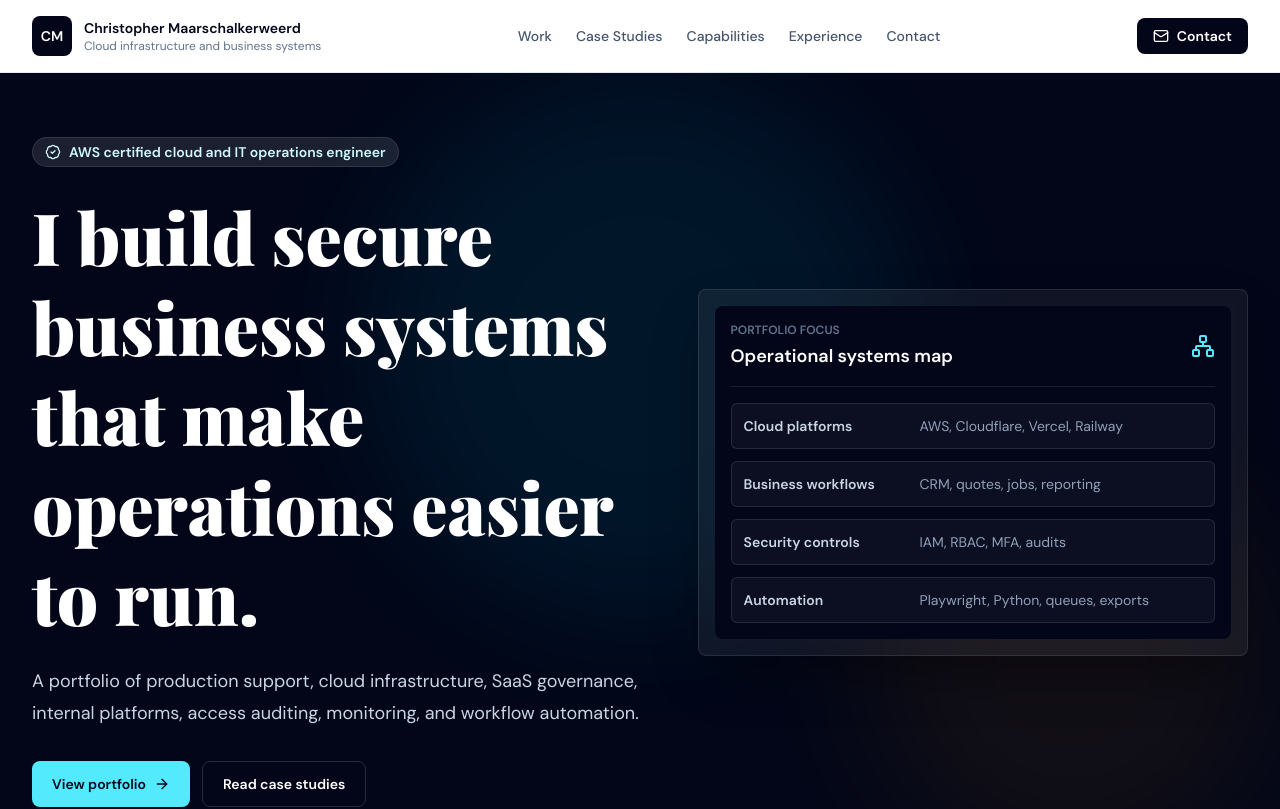
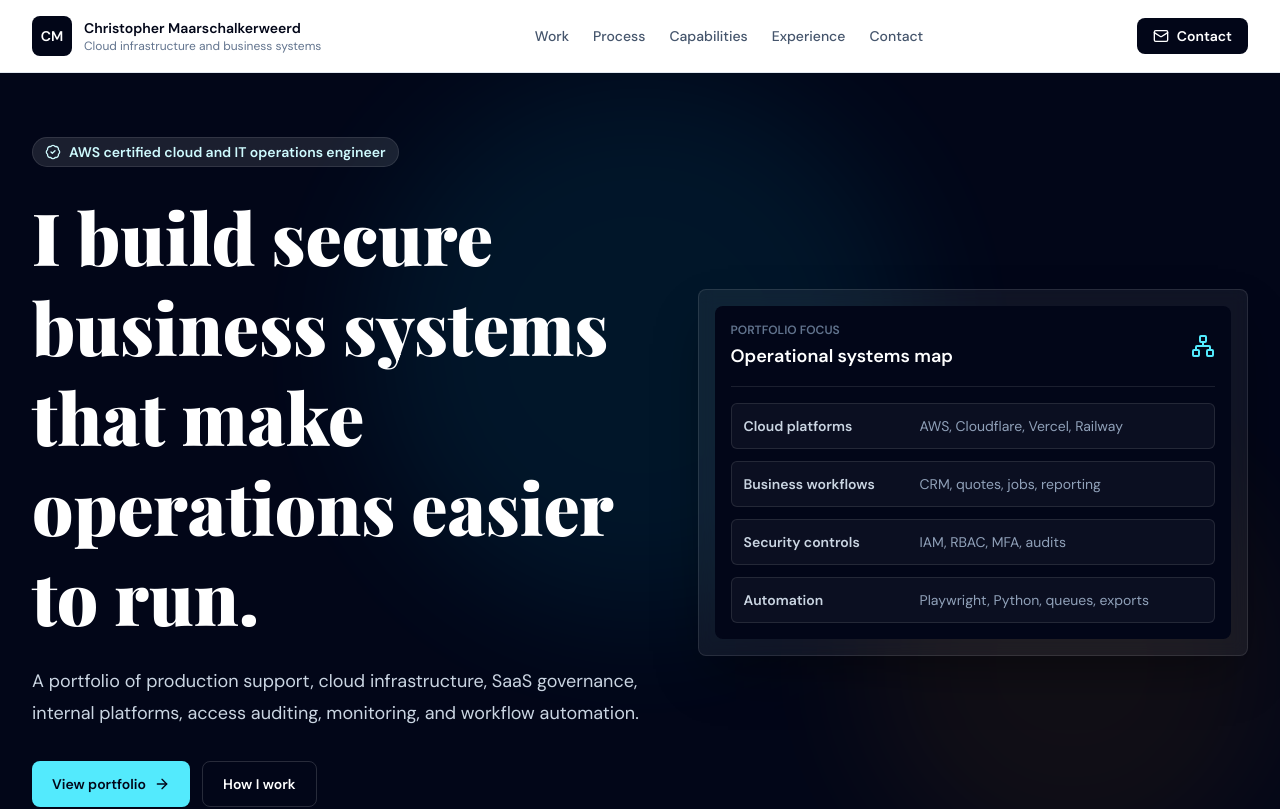
Before and after one commit to NeoSlinkee/portfolio, a React (Vite) app: page / in a window 1280 px wide. Shown: the top 809 px of the page. Built offline with nearby package versions, Linux system fonts and the light colour scheme.

Commit message:
Replace placeholder section with engagement process

```diff
--- a/src/pages/Home.tsx
+++ b/src/pages/Home.tsx
@@ -16,7 +16,7 @@ import {
 
 const navItems = [
   { label: "Work", href: "#work" },
-  { label: "Case Studies", href: "#case-studies" },
+  { label: "Process", href: "#process" },
   { label: "Capabilities", href: "#capabilities" },
   { label: "Experience", href: "#experience" },
   { label: "Contact", href: "#contact" },
@@ -160,14 +160,31 @@ const experience = [
   },
 ];
 
-const caseStudySteps = [
-  "Problem framing",
-  "Workflow mapping",
-  "System design",
-  "Implementation",
-  "Access and security",
-  "Documentation",
-  "Deployment QA",
+const engagementSteps = [
+  {
+    title: "Scoping call",
+    text: "Forty-five minutes to understand how the work actually runs today, where it breaks, and what a good outcome looks like. I ask for your rules rather than assuming them.",
+  },
+  {
+    title: "Blueprint and sign-off",
+    text: "I map the full flow visually and send it over. Nothing gets built until you confirm it matches how the business really works.",
+  },
+  {
+    title: "Fixed scope and quote",
+    text: "Costs are quoted against the agreed blueprint, so you approve a defined piece of work instead of an open-ended hourly commitment.",
+  },
+  {
+    title: "Build",
+    text: "Implementation happens inside your own accounts and tooling. You own the system, the data, and the access from day one.",
+  },
+  {
+    title: "Access and security",
+    text: "Least-privilege roles, MFA, and documented access boundaries. Credentials stay with you, and nothing is shared through channels it should not be.",
+  },
+  {
+    title: "Handover and support",
+    text: "SOPs and runbooks so your team can operate it without me. Ongoing support is optional, with bundled hours rather than a surprise invoice.",
+  },
 ];
 
 function VisualPanel({ title, accent }: { title: string; accent: string }) {
@@ -312,8 +329,8 @@ export default function Home() {
                 View portfolio
                 <ArrowRight className="h-4 w-4" />
               </a>
-              <a href="#case-studies" className="inline-flex items-center gap-2 rounded-lg border border-white/15 px-5 py-3 text-sm font-bold text-white transition hover:bg-white/10">
-                Read case studies
+              <a href="#process" className="inline-flex items-center gap-2 rounded-lg border border-white/15 px-5 py-3 text-sm font-bold text-white transition hover:bg-white/10">
+                How I work
               </a>
             </div>
           </div>
@@ -360,28 +377,31 @@ export default function Home() {
         </div>
       </section>
 
-      <section id="case-studies" className="bg-white py-20">
+      <section id="process" className="bg-white py-20">
         <div className="mx-auto max-w-7xl px-4 sm:px-6 lg:px-8">
           <div className="grid gap-10 lg:grid-cols-[0.8fr_1fr]">
             <div>
-              <p className="text-sm font-bold uppercase text-cyan-700">How the work is presented</p>
-              <h2 className="mt-3 text-4xl font-black text-slate-950">Clear project stories without unnecessary client noise.</h2>
+              <p className="text-sm font-bold uppercase text-cyan-700">Working together</p>
+              <h2 className="mt-3 text-4xl font-black text-slate-950">You approve a plan before I build anything.</h2>
               <p className="mt-4 text-lg leading-8 text-slate-600">
-                Each case study explains the operational problem, design choices, stack, and business value in a way that is easy to read and appropriate for a public portfolio.
+                Most technical projects fail at the start rather than the end, usually because nobody agreed what was being built. I map the work first, quote against that map, and hand over something your team can run without me.
               </p>
+              <a
+                href="#contact"
+                className="mt-6 inline-flex items-center gap-2 rounded-lg bg-slate-950 px-5 py-3 text-sm font-bold text-white transition hover:bg-slate-800"
+              >
+                Start with a scoping call
+                <ArrowRight className="h-4 w-4" />
+              </a>
             </div>
             <div className="grid gap-3 sm:grid-cols-2">
-              {caseStudySteps.map((step, index) => (
-                <div key={step} className="rounded-lg border border-slate-200 bg-slate-50 p-4">
+              {engagementSteps.map((step, index) => (
+                <div key={step.title} className="rounded-lg border border-slate-200 bg-slate-50 p-4">
                   <div className="mb-3 flex h-9 w-9 items-center justify-center rounded-lg bg-slate-950 text-sm font-bold text-white">
                     {index + 1}
                   </div>
-                  <h3 className="text-base font-bold text-slate-950">{step}</h3>
-                  <p className="mt-2 text-sm leading-6 text-slate-600">
-                    {index < 2
-                      ? "Describe the business context clearly so the project has a real-world anchor."
-                      : "Show the engineering thinking, tradeoffs, and delivery quality using public-friendly detail."}
-                  </p>
+                  <h3 className="text-base font-bold text-slate-950">{step.title}</h3>
+                  <p className="mt-2 text-sm leading-6 text-slate-600">{step.text}</p>
                 </div>
               ))}
             </div>
```
Also changed, not shown: 1 other file (tests, documents, lock files or other folders).
